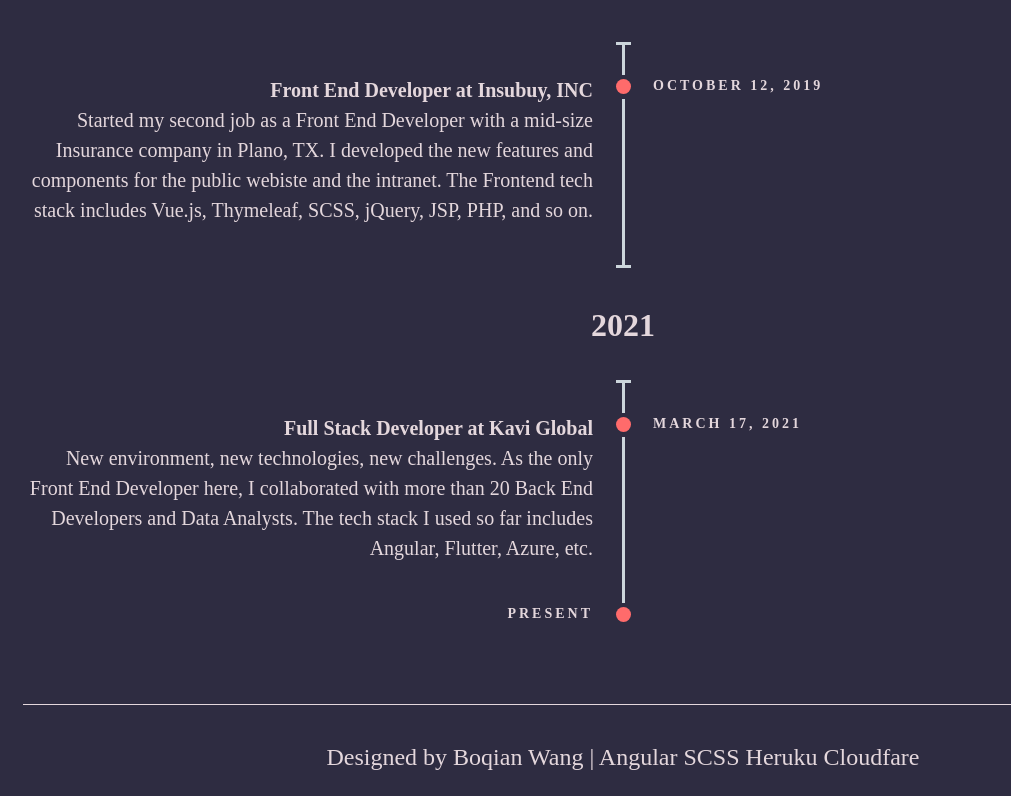
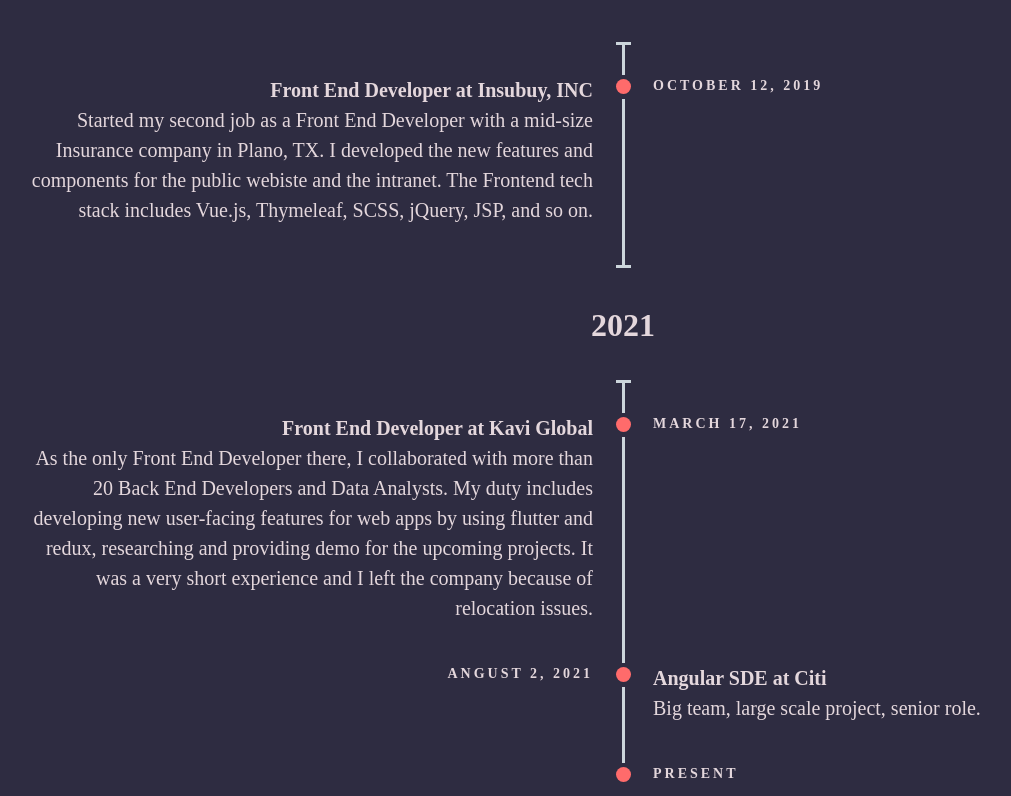
Before and after one commit to boqian999/Boqian-Website, an Angular app: page /about-me in a window 1280 px wide. Shown: the part 1344-2140 px from the top of the page, without its empty margins (17-1028 px from the left). Built offline with nearby package versions, Linux system fonts and the light colour scheme; a web font is replaced by a local one.

Commit message:
Update the work experience

```diff
--- a/angular.json
+++ b/angular.json
@@ -1,5 +1,8 @@
 {
   "$schema": "./node_modules/@angular/cli/lib/config/schema.json",
+  "cli": {
+    "analytics": "ba7f5157-01b1-4bad-8870-d94c5f859f80"
+  },
   "version": 1,
   "newProjectRoot": "projects",
   "projects": {
--- a/package.json
+++ b/package.json
@@ -18,6 +18,7 @@
   "private": true,
   "dependencies": {
     "@angular/animations": "~8.0.1",
+    "@angular/cli": "^8.3.29",
     "@angular/common": "~8.0.1",
     "@angular/compiler": "~8.0.1",
     "@angular/core": "~8.0.1",
@@ -32,12 +33,11 @@
   },
   "devDependencies": {
     "@angular-devkit/build-angular": "~0.800.0",
-    "@angular/cli": "~8.0.3",
     "@angular/compiler-cli": "~8.0.1",
     "@angular/language-service": "~8.0.1",
-    "@types/node": "~8.9.4",
     "@types/jasmine": "~3.3.8",
     "@types/jasminewd2": "~2.0.3",
+    "@types/node": "~8.9.4",
     "codelyzer": "^5.0.0",
     "jasmine-core": "~3.4.0",
     "jasmine-spec-reporter": "~4.2.1",
--- a/src/app/work/work.component.html
+++ b/src/app/work/work.component.html
@@ -89,7 +89,7 @@
 				<h3 class="timeline-title">Front End Developer at Insubuy, INC</h3>
 				<p>Started my second job as a Front End Developer with a mid-size Insurance company in Plano, TX. I
 					developed the new features and components for the public webiste and the intranet. The Frontend tech
-					stack includes Vue.js, Thymeleaf, SCSS, jQuery, JSP, PHP, and so on.</p>
+					stack includes Vue.js, Thymeleaf, SCSS, jQuery, JSP, and so on.</p>
 			</div>
 		</li>
 		<li class="timeline-item period">
@@ -106,11 +106,22 @@
 			</div>
 			<div class="timeline-marker"></div>
 			<div class="timeline-content">
-				<h3 class="timeline-title">Full Stack Developer at Kavi Global</h3>
-				<p>
-					New environment, new technologies, new challenges. As the only Front End Developer here, I
-					collaborated with more than 20 Back End Developers and Data Analysts. The tech stack I used so far
-					includes Angular, Flutter, Azure, etc.</p>
+				<h3 class="timeline-title">Front End Developer at Kavi Global</h3>
+				<p>As the only Front End Developer there, I collaborated with more than 20 Back End Developers and Data
+					Analysts.
+					My duty includes developing new user-facing features for web apps by using flutter and redux,
+					researching and providing demo for the upcoming projects.
+					It was a very short experience and I left the company because of relocation issues.</p>
+			</div>
+		</li>
+		<li class="timeline-item">
+			<div class="timeline-info">
+				<span>Angust 2, 2021</span>
+			</div>
+			<div class="timeline-marker"></div>
+			<div class="timeline-content">
+				<h3 class="timeline-title">Angular SDE at Citi</h3>
+				<p>Big team, large scale project, senior role.</p>
 			</div>
 		</li>
 		<li class="timeline-item">
```
Also changed, not shown: 1 other file (tests, documents, lock files or other folders).
